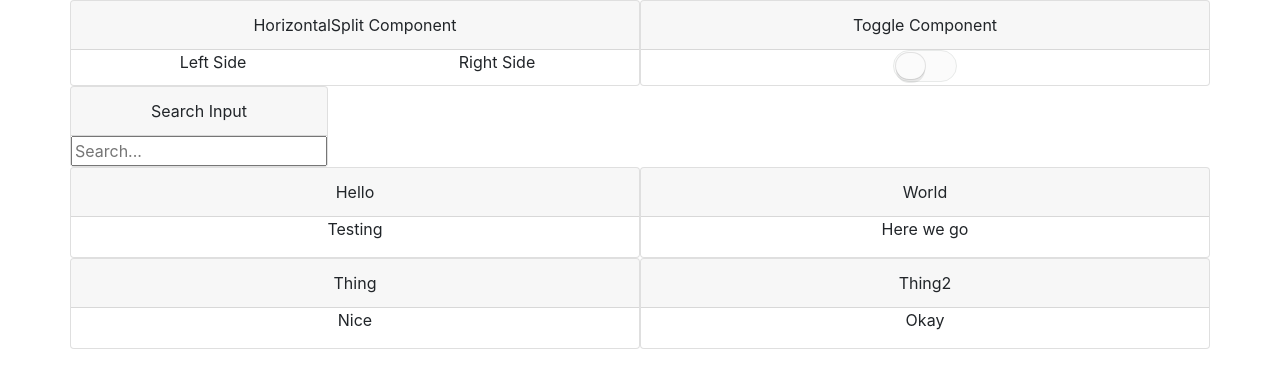
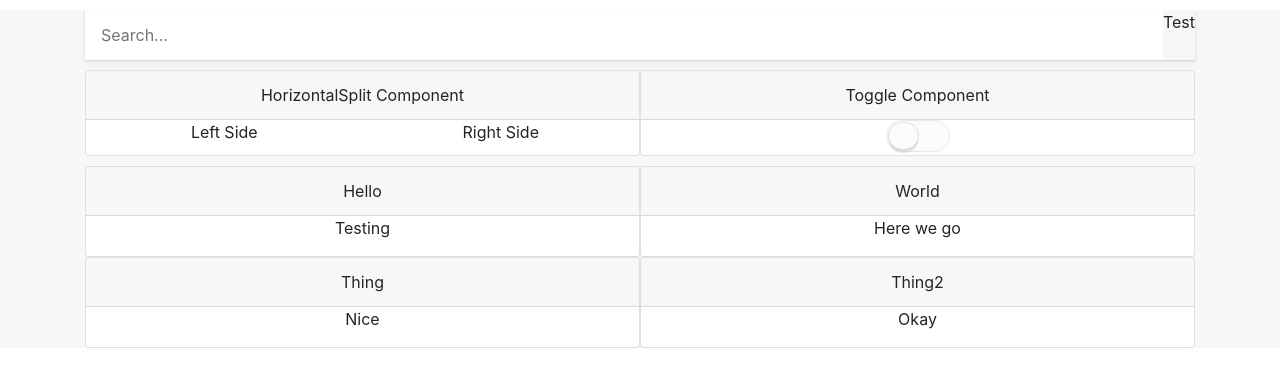
Before and after one commit to greg-harrison/simple-react-testing, a React (Create React App) app: page / in a window 1280 px wide. Shown: the top 388 px of the page. Built offline with nearby package versions, Linux system fonts and the light colour scheme.

Commit message:
Styled things

```diff
--- a/src/App.css
+++ b/src/App.css
@@ -1,5 +1,14 @@
+body, html {
+  height: 100%;
+}
 .App {
   text-align: center;
+  background-color: rgba(0,0,0,.03);
+  height: -webkit-fill-available;
+}
+
+.App>.container>.row {
+  margin: 10px 0;
 }
 
 .App-logo {
@@ -30,3 +39,7 @@
 .flex-container {
   display: flex;
 }
+
+.displayCard {
+  padding: 10px;
+}
--- a/src/App.js
+++ b/src/App.js
@@ -24,6 +24,9 @@ class App extends React.Component {
       <div className="App">
         <div className="container">
           <div className="row">
+            <SearchBar className="test w-100" />
+          </div>
+          <div className="row">
             <DisplayCard
               className="col-6"
               cardTitle='HorizontalSplit Component'
@@ -43,11 +46,6 @@ class App extends React.Component {
             </DisplayCard>
           </div>
           <div className="row">
-            <DisplayCard cardTitle="Search Input">
-              <SearchBar className="test" />
-            </DisplayCard>
-          </div>
-          <div className="row">
             {this.state.cardData.map((item) => (
               <DisplayCard
                 className="col-6"
--- a/src/components/displayCard/displayCard.js
+++ b/src/components/displayCard/displayCard.js
@@ -7,7 +7,7 @@ export default class DisplayCard extends React.Component {
 
   render() {
     return (
-      <div className={`card p-0 ${this.props.className}`}>
+      <div className={`displayCard card p-0 ${this.props.className}`}>
         <div className="card-header">
           {this.props.cardTitle}
         </div>
--- /dev/null
+++ b/src/components/searchBar/searchBar.css
@@ -0,0 +1,15 @@
+.searchBar {
+  height: 50px;
+  display: inline-flex;
+
+  -webkit-box-shadow: 0 6px 8px rgba(102,119,136,.03), 0 1px 2px rgba(102,119,136,.3);
+  -moz-box-shadow: 0 6px 8px rgba(102,119,136,.03), 0 1px 2px rgba(102,119,136,.3);
+  box-shadow: 0 6px 8px rgba(102,119,136,.03), 0 1px 2px rgba(102,119,136,.3);
+}
+
+.searchBar_input {
+  width: 100%;
+  padding: 1rem;
+  border: none;
+  outline: none;
+}
--- a/src/components/searchBar/searchBar.js
+++ b/src/components/searchBar/searchBar.js
@@ -1,15 +1,21 @@
 import React from 'react'
+import './searchBar.css'
 
 export function SearchBar({ className, ...props }) {
   return (
     // The goal of this is to make something that looks nice when stretched out
     // Should contain buttons
+    // Use labels
 
-    <div className={`p-0 ${className}`}>
+    <div className={`searchBar ${className}`}>
       <input
+        className="searchBar_input"
         type="text"
         placeholder="Search..."
       />
+      <div>
+        Test
+      </div>
     </div>
   )
 }
```
